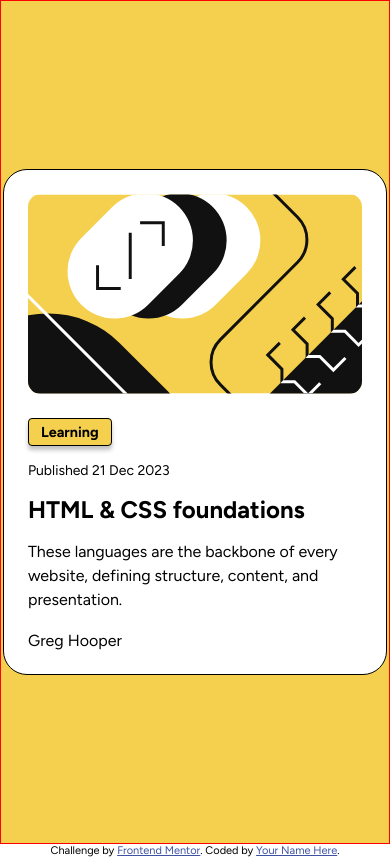
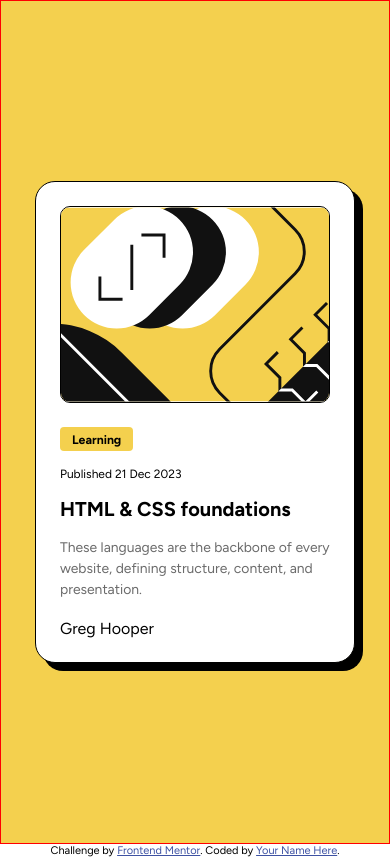
Before and after one commit to krydens-dev/blog-preview-card-main, a plain HTML site: page index.html in a window 390 px wide. Drawn offline with Linux system fonts and the light colour scheme.

Commit message:
Update styles.css
Working on mobile design

```diff
--- a/design/styles.css
+++ b/design/styles.css
@@ -1,7 +1,9 @@
 :root {
-    --primary-font: "Figtree";
+    --primary-font: "Figtree", sans-serif;
     --bg-color: rgb(244, 208, 78);
     --card-bg-color: rgb(255, 255, 255);
+    --dark-gray: rgb(17, 17, 17);
+    --light-gray: rgb(107, 107, 107);
 }
 
 * {
@@ -30,42 +32,48 @@ body {
 .card {
     display: flex;
     flex-direction: column;
-    width: 24rem;
+    width: 20rem;
     background-color: var(--card-bg-color);
     padding: 1.5rem;
-    border-radius: 1.5rem;
+    border-radius: 1.25rem;
     border: 1px solid black;
+    box-shadow: 8px 8px 0 0 black;
 }
 
 .card-image {
     width: 100%;
-    border-radius: .8rem;
+    object-fit: cover;
+    height: 12.3rem;
+    border-radius: .625rem;
     margin-bottom: 1.5rem;
+    border: 1px solid black;
 }
 
 .label {
     background-color: var(--bg-color);
     align-self: flex-start;
-    padding: .25rem .75rem;
-    font-size: .9rem;
+    padding: .30rem .75rem;
+    font-size: .77rem;
     font-weight: bold;
     border-radius: .25rem;
-    border: 1px solid black;
     margin-bottom: 1rem;
-    box-shadow: 0 4px 4px 0 rgba(0, 0, 0, 25%);
+
 }
 
 .card-date {
-    font-size: .875rem;
+    font-size: .75rem;
     margin-bottom: 1rem;
 }
 
 .card-title {
+    font-size: 1.25rem;
     margin-bottom: 1rem;
 }
 
 .card-information {
+    font-size: .871rem;
     line-height: 1.5;
+    color: var(--light-gray);
 }
 
 
@@ -76,3 +84,7 @@ body {
 .attribution a {
     color: hsl(228, 45%, 44%);
 }
+
+/* Desktop label
+    box-shadow: 0 4px 4px 0 rgba(0, 0, 0, 25%); ands border
+*/
```
